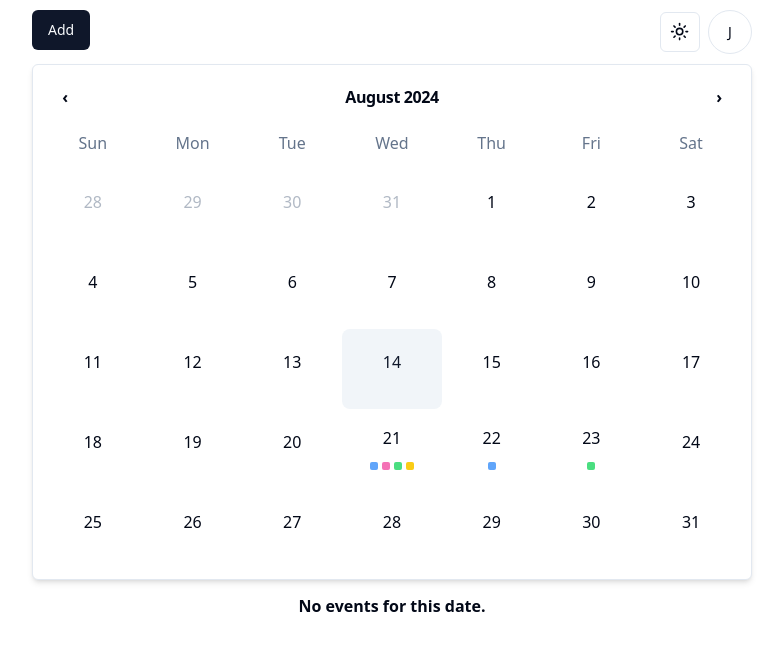
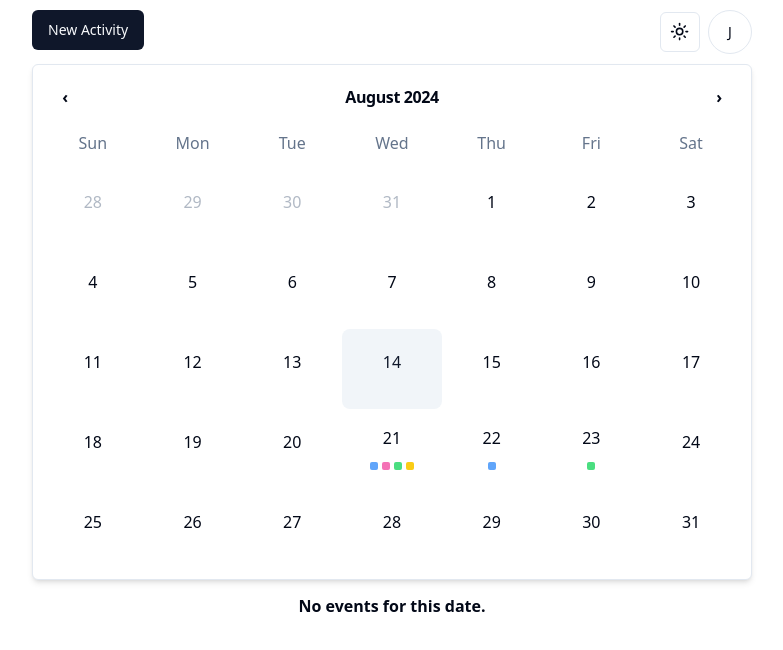
Before and after one commit to jessicaluong/fitness-calendar, a React (Vite) app: page / in a window 1280 px wide. Shown: the top 650 px of the page, without its empty margins (248-1031 px from the left). Built offline with nearby package versions, Linux system fonts and the light colour scheme.

Commit message:
Rename button for adding an activity

```diff
--- a/src/components/AddActivityDialog.tsx
+++ b/src/components/AddActivityDialog.tsx
@@ -64,7 +64,7 @@ export function AddActivityDialog() {
   return (
     <Dialog open={open} onOpenChange={setOpen}>
       <DialogTrigger asChild>
-        <Button>Add</Button>
+        <Button>New Activity</Button>
       </DialogTrigger>
       <DialogContent className="max-h-screen sm:max-h-[90vh] overflow-y-auto">
         <DialogHeader>
```
